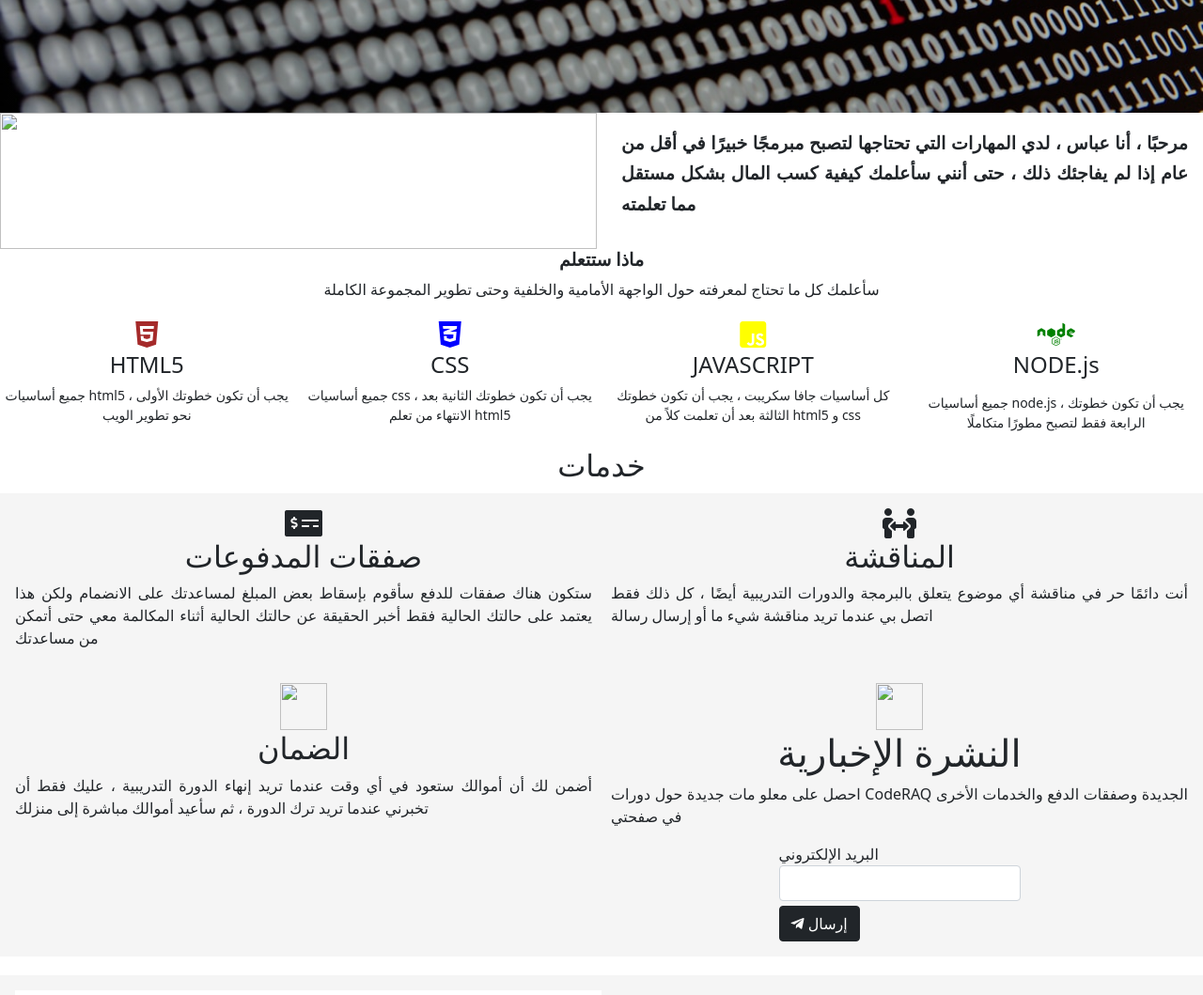
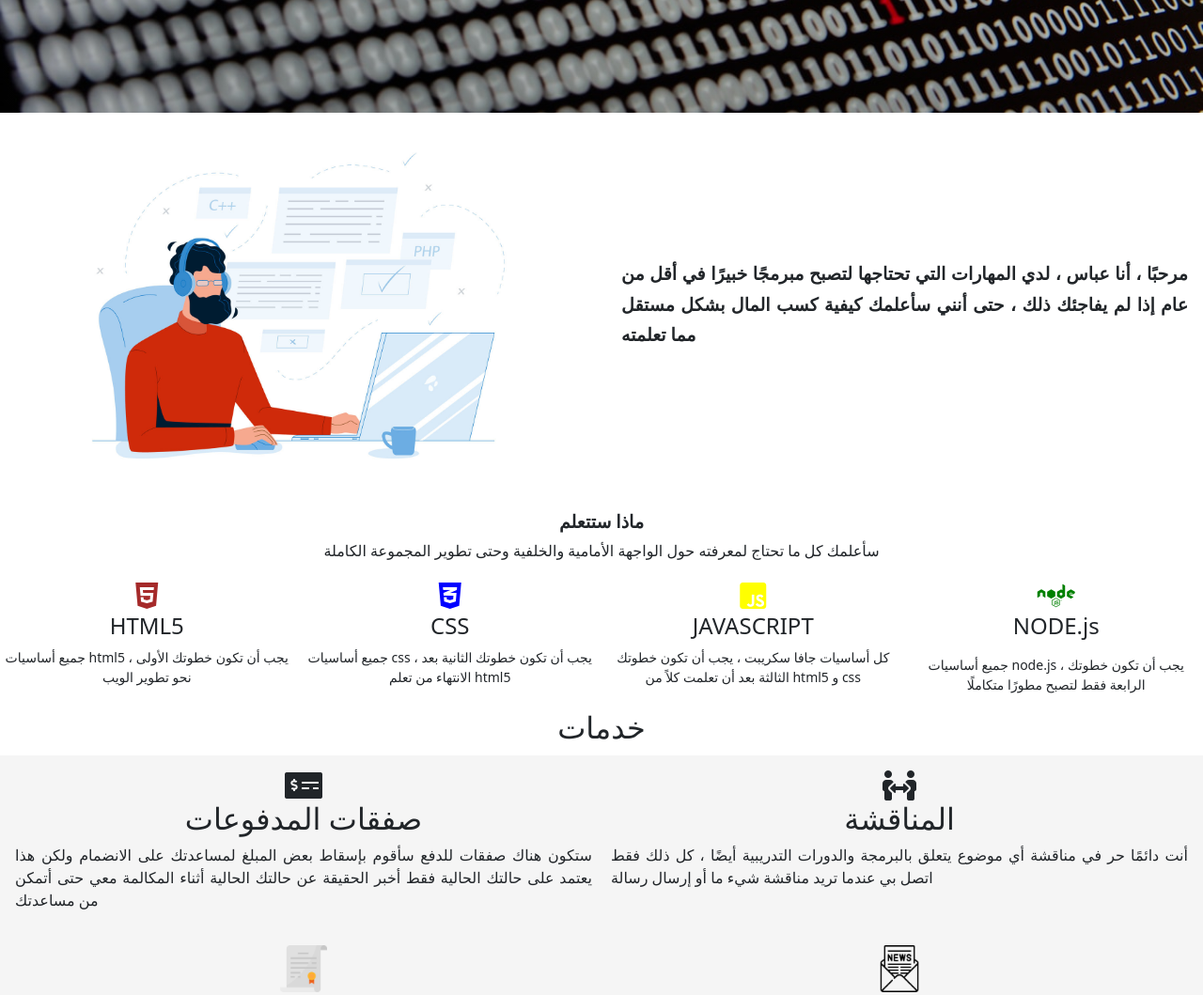
Before and after one commit to AbbasEmad764/myWebsite, a plain HTML site: page index.html in a window 1280 px wide. Shown: the part 680-1739 px from the top of the page at 94% size. Drawn offline with nearby package versions, Linux system fonts and the light colour scheme; a script that the page names is missing.

Commit message:
made another change to index.html

```diff
--- a/index.html
+++ b/index.html
@@ -32,7 +32,7 @@
             </section>
         </header>
         <section class="about">
-            <img src="/course/imgs/ME.jpg">
+            <img src="/imgs/ME.jpg">
             <section class="about-content">
                 <p>مرحبًا ، أنا عباس ، لدي المهارات التي تحتاجها لتصبح مبرمجًا خبيرًا في أقل من عام إذا لم يفاجئك ذلك ، حتى أنني سأعلمك كيفية كسب المال بشكل مستقل مما تعلمته
                 </p>
@@ -96,13 +96,13 @@
                     <p>أنت دائمًا حر في مناقشة أي موضوع يتعلق بالبرمجة والدورات التدريبية أيضًا ، كل ذلك فقط اتصل بي عندما تريد مناقشة شيء ما أو إرسال رسالة</p>
                 </section>
                 <section class="content">
-                    <img src="/course/pages/gua.png" width="50px" height="50px">
+                    <img src="/imgs/gua.png" width="50px" height="50px">
                     <h2>الضمان</h2>
                     <p>أضمن لك أن أموالك ستعود في أي وقت عندما تريد إنهاء الدورة التدريبية ، عليك فقط أن تخبرني عندما تريد ترك الدورة ، ثم سأعيد أموالك مباشرة إلى منزلك
                     </p>
                 </section>
                 <section class="newsletter">
-                    <img src="/course/pages/1042744.png" width="50px" height="50px">
+                    <img src="/imgs/newslettericon.png" width="50px" height="50px">
                     <h1>النشرة الإخبارية</h1>
                     <p>
                         احصل على معلو مات جديدة حول دورات CodeRAQ الجديدة وصفقات الدفع والخدمات الأخرى في صفحتي
```
